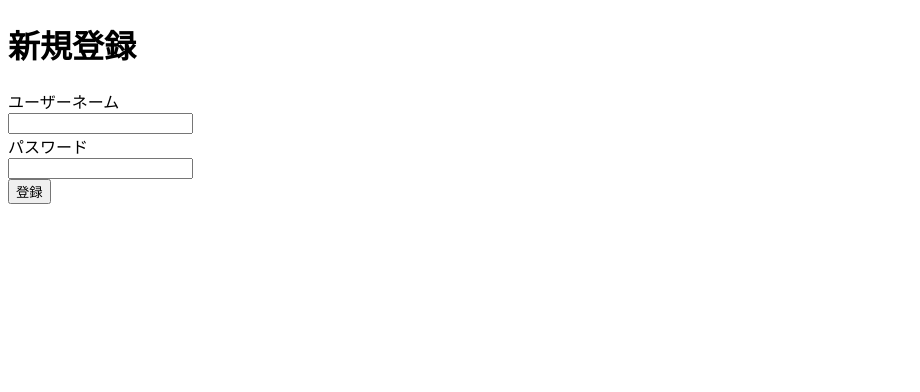
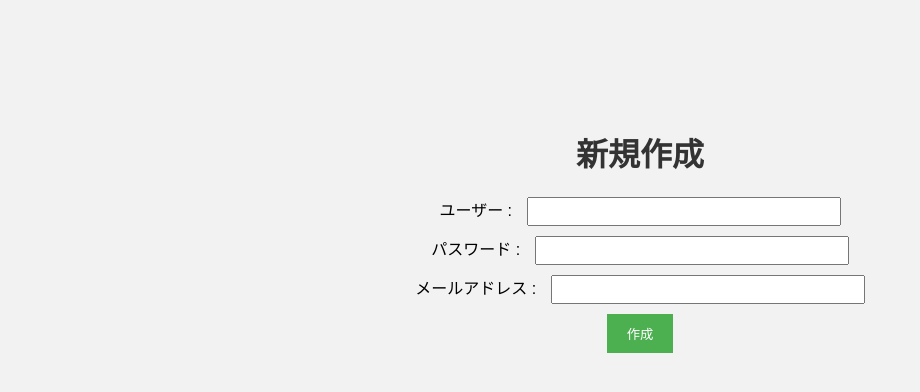
Before and after one commit to mustuzakayuto/communication, a Flask app: page /signup in a window 1280 px wide. Shown: the top 392 px of the page, without its empty margins (0-920 px from the left). Run offline with Flask 3, Linux system fonts and the light colour scheme; parts of the project's set-up code (start-up, migrations or seed data) failed here and were passed over.

```diff
--- a/app.py
+++ b/app.py
@@ -10,13 +10,15 @@ import secrets
 # メインのFlaskをインスタンス化
 app = Flask(__name__)
 app.secret_key = secrets.token_hex(16)  # 16バイトのランダムなバイト列を16進数文字列に変換してシークレットキーに設定
-# app.debug = True
+app.debug = True
 # htmlのフォルダー設定
 app.template_folder = 'template'
 # staticフォルダー設定
 app.static_folder = 'static'
 from login import user
+
 import Face
+
 # 他のインスタンス化したものを追加
 app.register_blueprint(user.bp)
 app.register_blueprint(Face.face)
@@ -35,13 +37,5 @@ def internal_server_error(e):
     return "Internal Server Error", 500
 
 if __name__ == '__main__':
-    run = input("Wi-Fi上に公開しますか?:y/n")
-
-    if run == "y" or run =="Y" :
-        # Wi-Fiにいる人だけアクセスできる
-        app.run(host='0.0.0.0', port=5000)
-    elif run == "n" or run =="N" :
-        # 自分だけ確認用
-        app.run()
-    else:
-        print("設定外")
+    # app.run()
+    app.run(host='0.0.0.0', port=5000)
--- a/data/create_db.py
+++ b/data/create_db.py
@@ -8,10 +8,12 @@ def main():
     con.execute("DROP TABLE IF EXISTS USERS")
     con.execute("CREATE TABLE USERS (\
         USERNAME TEXT PRIMARY KEY UNIQUE NOT NULL, \
-        PASSWORD TEXT NOT NULL)"
+        PASSWORD TEXT NOT NULL, \
+        USEREMAIL TEXT NOT NULL)"  # USEREMAIL カラムを追加
     )
     print('データベースを初期化しました')
 
 
+
 if __name__ == '__main__':
     main()
--- a/login/user.py
+++ b/login/user.py
@@ -12,7 +12,7 @@ bp = Blueprint('user', __name__)
 @bp.route('/signup')
 def sign_up():
 
-    return render_template('signup.html')
+    return render_template('test03.html')
 
 # (ipアドレス:5000)/loginと入力で表示
 @bp.route('/login')
@@ -26,6 +26,7 @@ def auth():
         # 名前とパスワード取得
         username = request.form['username']
         password = request.form['password']
+
         # SHA-256でハッシュ化 (暗号化)
         password = hashlib.sha256(password.encode("utf-8")).hexdigest()
         db = database.get_db()
@@ -49,7 +50,7 @@ def auth():
 @bp.route('/member')
 def member():
     if 'username' in session:
-        return render_template('delete.html')
+        return render_template('test01.html')
     else:
         flash('メンバーページにアクセスするにはログインしてください')
         return redirect(url_for('user.log_in'))
@@ -67,6 +68,7 @@ def delete_user():
         # 名前とパスワード取得
         username = request.form['username']
         password = request.form['password']
+
         # SHA-256でハッシュ化 (暗号化)
         password = hashlib.sha256(password.encode("utf-8")).hexdigest()
         db = database.get_db()
@@ -99,25 +101,30 @@ def register():
     if request.method == 'POST':
         username = request.form['username']
         password = request.form['password']
+        useremail = request.form['email']
         # SHA-256でハッシュ化
         password = hashlib.sha256(password.encode("utf-8")).hexdigest()
         db = database.get_db()
         user = db.execute(
             "SELECT * FROM USERS WHERE USERNAME = ?", (username, )
         ).fetchone()
+        email = db.execute(
+            "SELECT * FROM USERS WHERE USERNAME = ?", (useremail, )
+        ).fetchone()
 
         if user:
             flash(f'ユーザー「{username}」はすでに存在しています')
             return redirect(url_for('user.sign_up'))
+        if email:
+            flash(f'ユーザー「{useremail}」はすでに存在しています')
+            return redirect(url_for('user.sign_up'))
+        db.execute(
+            "INSERT INTO USERS (USERNAME, PASSWORD, USEREMAIL) VALUES (?, ?, ?)",
+            (username, generate_password_hash(password), useremail)
+        )
 
-        db.execute(
-            "INSERT INTO USERS (USERNAME, PASSWORD) VALUES (?, ?)",
-
-
-
-            (username, generate_password_hash(password))
-        )
         db.commit()
-        return 'ユーザー登録が完了しました'
+        # return 'ユーザー登録が完了しました'
+        return render_template('test02.html')
 
     return redirect(url_for('index'))
--- /dev/null
+++ b/static/css/test02.css
@@ -0,0 +1,38 @@
+/* 添加样式来美化注册页面 */
+body {
+    font-family: Arial, sans-serif;
+    background-color: #f2f2f2;
+    text-align: center;
+    padding-top: 100px;
+  }
+  h1 {
+    color: #333;
+  }
+  form {
+    margin-top: 20px;
+    display: flex;
+    flex-direction: column;
+    align-items: center;
+  }
+  label{
+    width: 200px;
+    text-align: right;
+    margin-right: 10px;
+  }
+
+  input {
+    width: 300px;
+    padding: 5px;
+    margin-bottom: 10px;
+  }
+
+  button {
+    padding: 10px 20px;
+    background-color: #4CAF50;
+    color: white;
+    border: none;
+    cursor: pointer;
+  }
+  button:hover {
+    background-color: #45a049;
+  }
--- a/template/index.html
+++ b/template/index.html
@@ -7,8 +7,8 @@
 </head>
 <body>
     <div class="account">
-        <a href="{{ url_for('user.sign_up') }}">新規作成</a>
-        <a href="{{ url_for('user.log_in') }}">ログイン</a>
+        <!-- <a href="{{ url_for('user.sign_up') }}">新規作成</a> -->
+        <a href="{{ url_for('user.log_in') }}">ログイン・新規作成</a>
       </div>
 
 
--- a/template/signup.html
+++ /dev/null
@@ -1,22 +0,0 @@
-<!DOCTYPE html>
-<html lang="en">
-<head>
-    <meta charset="UTF-8">
-    <meta name="viewport" content="width=device-width, initial-scale=1.0">
-    <title>サインアップ</title>
-</head>
-<body>
-    <h1>新規登録</h1>
-    <form action="{{ url_for('user.register') }}" method="post">
-        <div>
-          <label for="user">ユーザーネーム</label><br>
-          <input type="text" name="username" id="user" required>
-        </div>
-        <div>
-          <label for="pass">パスワード</label><br>
-          <input type='password' name="password" id="pass" required minlength="4">
-        </div>
-        <button>登録</button>
-    </form>
-</body>
-</html>
--- /dev/null
+++ b/template/test03.html
@@ -0,0 +1,30 @@
+<!DOCTYPE html>
+<html lang="en">
+<head>
+    <meta charset="UTF-8">
+    <meta name="viewport" content="width=device-width, initial-scale=1.0">
+    <link rel="stylesheet" href="{{ url_for('static', filename='css/test02.css') }}">
+    <title>Document</title>
+</head>
+<body>
+    <h1>新規作成</h1>
+    <form action="{{ url_for('user.register') }}" method="post">
+
+        <div>
+            <label class="username">ユーザー    :</label>
+            <input type="text" id="username" name="username" required>
+        </div>
+        <div>
+            <label class="password">パスワード   :</label>
+            <input type="password" id="password" name="password" required>
+        </div>
+        <div>
+            <label class="email">メールアドレス :</label>
+            <input type="email" id="email" name="email" required>
+        </div>
+        <div>
+            <button type="submit">作成</button>
+        </div>
+    </form>
+</body>
+</html>
```
Also changed, not shown: static/css/login.css (added, +39 -0 lines), template/login.html (+17 -4 lines), template/test01.html (added, +14 -0 lines), template/test02.html (added, +14 -0 lines), data/users.db, static/images/pexels-nubia-navarro-(nubikini)-385997.jpg (added).
